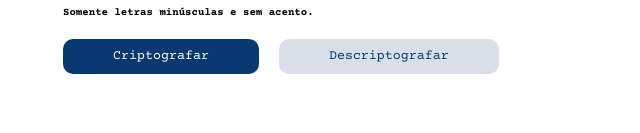
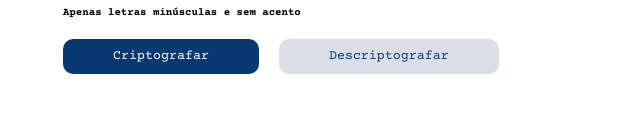
Before and after one commit to jsilva-js/decodificador-de-texto, a plain HTML site: page index.html in a window 1280 px wide. Shown: the part 639-772 px from the top of the page, 161-801 px from the left. Drawn offline with nearby package versions, Linux system fonts and the light colour scheme.

Commit message:
ajusta h6

```diff
--- a/index.html
+++ b/index.html
@@ -26,7 +26,7 @@
                     <textarea class="text-area" cols="50" rows="24" placeholder="Digite seu texto"></textarea>
 
                     <div class="information">
-                        <h6>Somente letras minúsculas e sem acento.</h6>
+                        <h6>Apenas letras minúsculas e sem acento</h6>
                     </div>
 
                     <div class="buttons">
```
